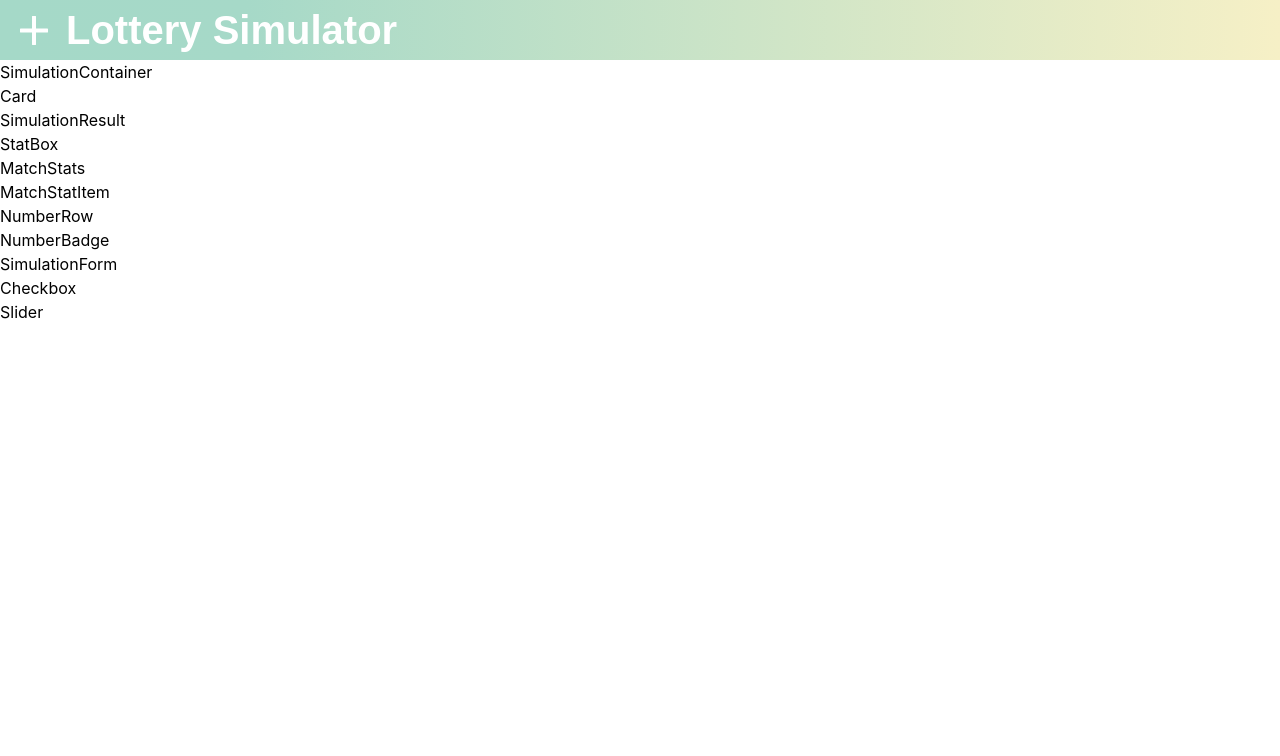
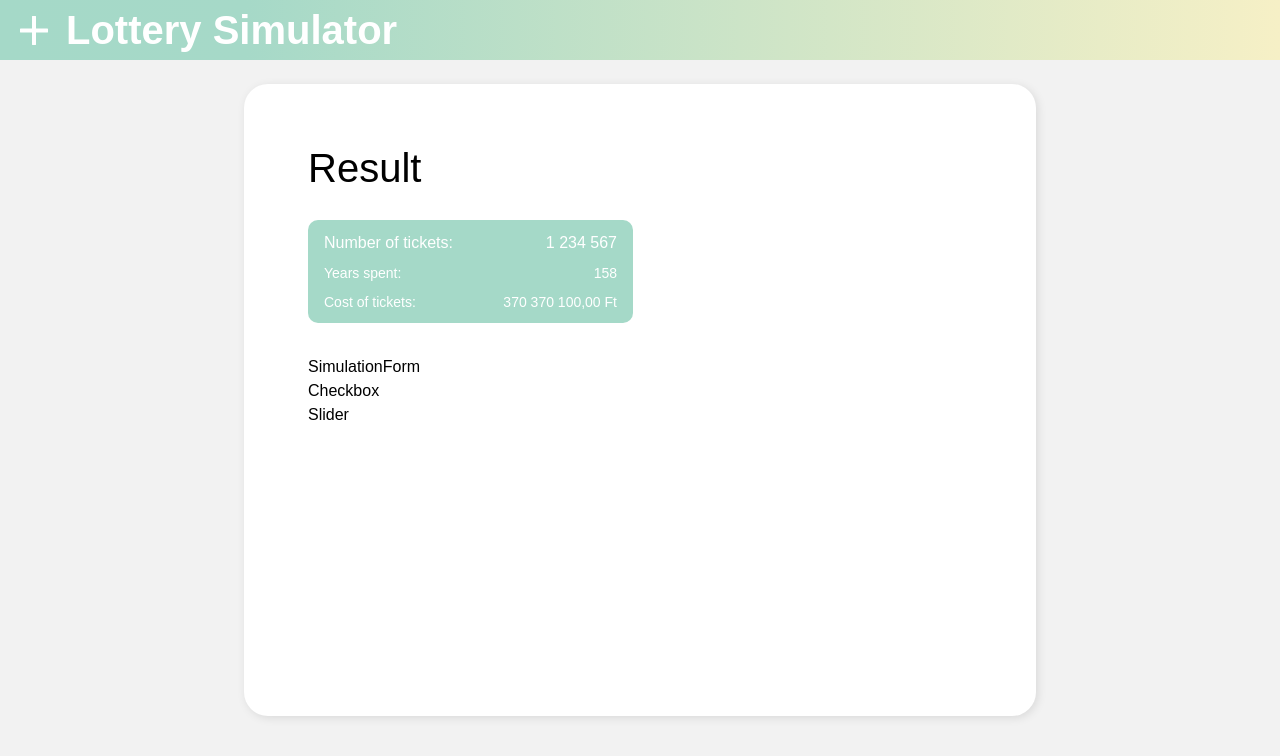
Before and after one commit to Doni002/lottery-simulator, a React (Vite) app in the folder frontend/: page / in a window 1280 px wide. Shown: the top 756 px of the page. Built offline with nearby package versions, Linux system fonts and the light colour scheme.

Commit message:
implement summary and card

```diff
--- a/frontend/src/app/layouts/Header.tsx
+++ b/frontend/src/app/layouts/Header.tsx
@@ -11,7 +11,7 @@ export function Header() {
         <path d="M14 1V28" stroke="currentColor" strokeWidth="4" strokeLinecap="round" />
         <path d="M1 14.5H27" stroke="currentColor" strokeWidth="4" strokeLinecap="round" />
       </svg>
-      <span className="[font-family:Nunito,sans-serif] text-[40px] leading-[100%] tracking-[0%] font-bold capitalize text-white">
+      <span className="title-xl font-bold text-white">
         Lottery Simulator
       </span>
     </header>
--- a/frontend/src/app/layouts/MainLayout.tsx
+++ b/frontend/src/app/layouts/MainLayout.tsx
@@ -7,9 +7,9 @@ interface MainLayoutProps {
 
 export function MainLayout({ children }: MainLayoutProps) {
   return (
-    <div>
+    <div className="min-h-screen flex flex-col">
       <Header />
-      <main>{children}</main>
+      <main className="flex-1">{children}</main>
     </div>
   );
 }
--- a/frontend/src/features/simulation/SimulationContainer.tsx
+++ b/frontend/src/features/simulation/SimulationContainer.tsx
@@ -1,11 +1,10 @@
-import { Card, SimulationForm, SimulationResult } from './components';
+import { Card, SimulationForm, Summary } from './components';
 
 export function SimulationContainer() {
   return (
-    <div>
-      <div>SimulationContainer</div>
+    <div className="h-full min-h-full flex items-center justify-center p-4 md:p-6">
       <Card>
-        <SimulationResult />
+        <Summary />
         <SimulationForm />
       </Card>
     </div>
--- a/frontend/src/features/simulation/components/Card.tsx
+++ b/frontend/src/features/simulation/components/Card.tsx
@@ -6,8 +6,10 @@ interface CardProps {
 
 export function Card({ children }: CardProps) {
   return (
-    <div>
-      <div>Card</div>
+    <div className="w-full max-w-[792px] min-h-[632px] rounded-[24px] bg-white p-16 opacity-100 shadow-[2px_2px_10px_0px_#0000001A] flex flex-col gap-8">
+      <h2 className="title-xl">
+        Result
+      </h2>
       {children}
     </div>
   );
--- a/frontend/src/features/simulation/components/SimulationResult.tsx
+++ /dev/null
@@ -1,14 +0,0 @@
-import { StatBox } from './StatBox';
-import { MatchStats } from './MatchStats';
-import { NumberRow } from './NumberRow';
-
-export function SimulationResult() {
-  return (
-    <div>
-      <div>SimulationResult</div>
-      <StatBox />
-      <MatchStats />
-      <NumberRow />
-    </div>
-  );
-}
--- /dev/null
+++ b/frontend/src/features/simulation/components/Summary.tsx
@@ -0,0 +1,20 @@
+export function Summary() {
+  return (
+    <div className="h-[103px] w-full max-w-[325px] min-w-[288px] rounded-[10px] bg-[#A5D9C8] p-4 opacity-100 flex flex-col justify-center gap-2">
+      <div className="flex items-center justify-between text-[16px] text-white">
+        <span>Number of tickets:</span>
+        <span>1 234 567</span>
+      </div>
+
+      <div className="flex items-center justify-between text-[14px] text-white">
+        <span>Years spent:</span>
+        <span>158</span>
+      </div>
+
+      <div className="flex items-center justify-between text-[14px] text-white">
+        <span>Cost of tickets:</span>
+        <span>370 370 100,00 Ft</span>
+      </div>
+    </div>
+  );
+}
--- a/frontend/src/features/simulation/components/index.ts
+++ b/frontend/src/features/simulation/components/index.ts
@@ -2,5 +2,5 @@ export { Card } from './Card';
 export { MatchStatItem } from './MatchStatItem';
 export { MatchStats } from './MatchStats';
 export { NumberRow } from './NumberRow';
+export { Summary } from './Summary';
 export { SimulationForm } from './SimulationForm';
-export { SimulationResult } from './SimulationResult';
--- a/frontend/src/styles/globals.css
+++ b/frontend/src/styles/globals.css
@@ -1,3 +1,4 @@
+@import "./variables.css";
 @import "tailwindcss";
 
 html,
@@ -5,3 +6,15 @@ body {
 	margin: 0;
 	padding: 0;
 }
+
+body {
+	background: var(--color-page-bg);
+	font-family: var(--font-family-base);
+}
+
+.title-xl {
+	font-size: var(--title-xl-size);
+	line-height: var(--title-xl-line-height);
+	letter-spacing: var(--title-xl-letter-spacing);
+	text-transform: capitalize;
+}
--- /dev/null
+++ b/frontend/src/styles/variables.css
@@ -0,0 +1,9 @@
+:root {
+  --color-page-bg: #f2f2f2;
+
+  --font-family-base: Nunito, sans-serif;
+
+  --title-xl-size: 40px;
+  --title-xl-line-height: 100%;
+  --title-xl-letter-spacing: 0%;
+}
```
